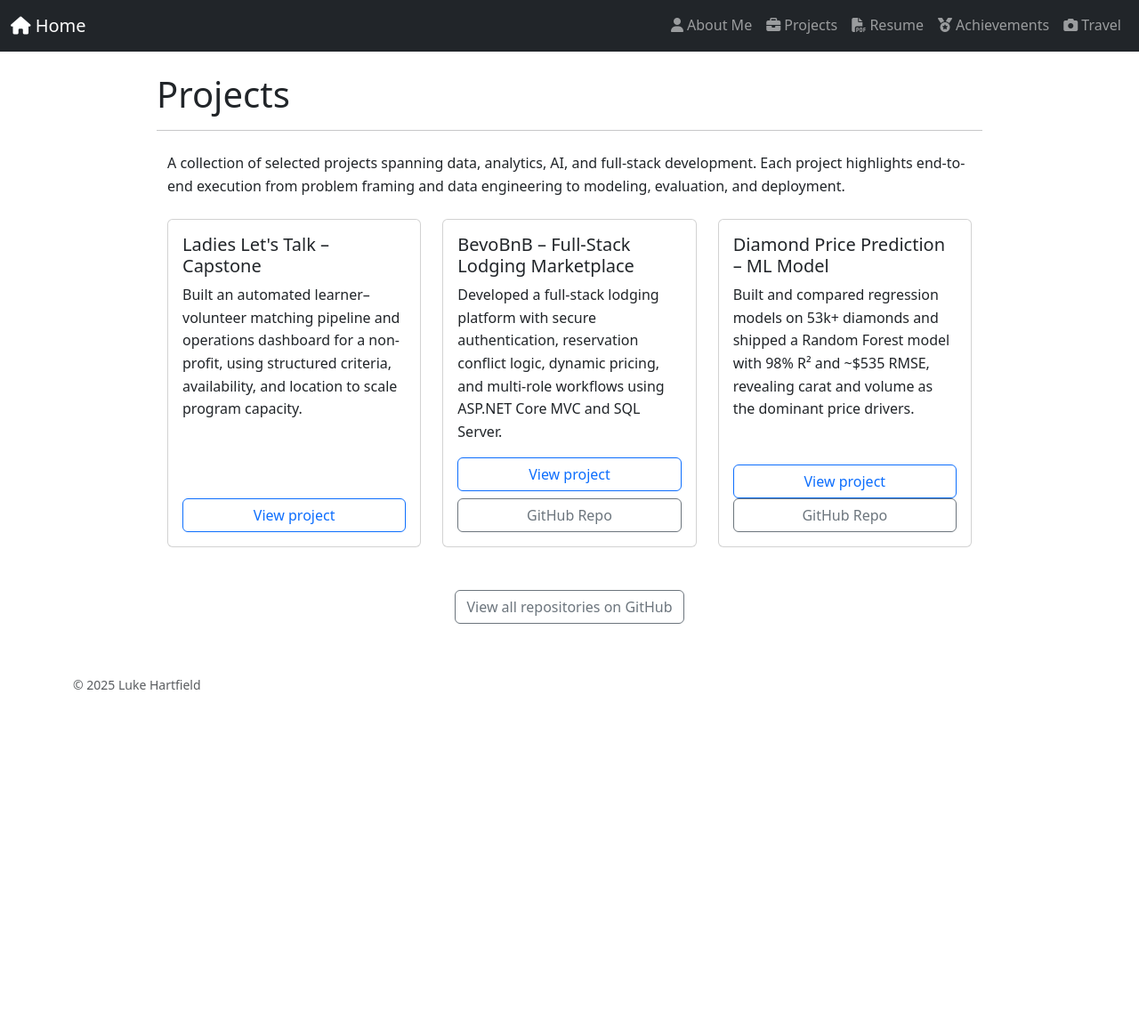
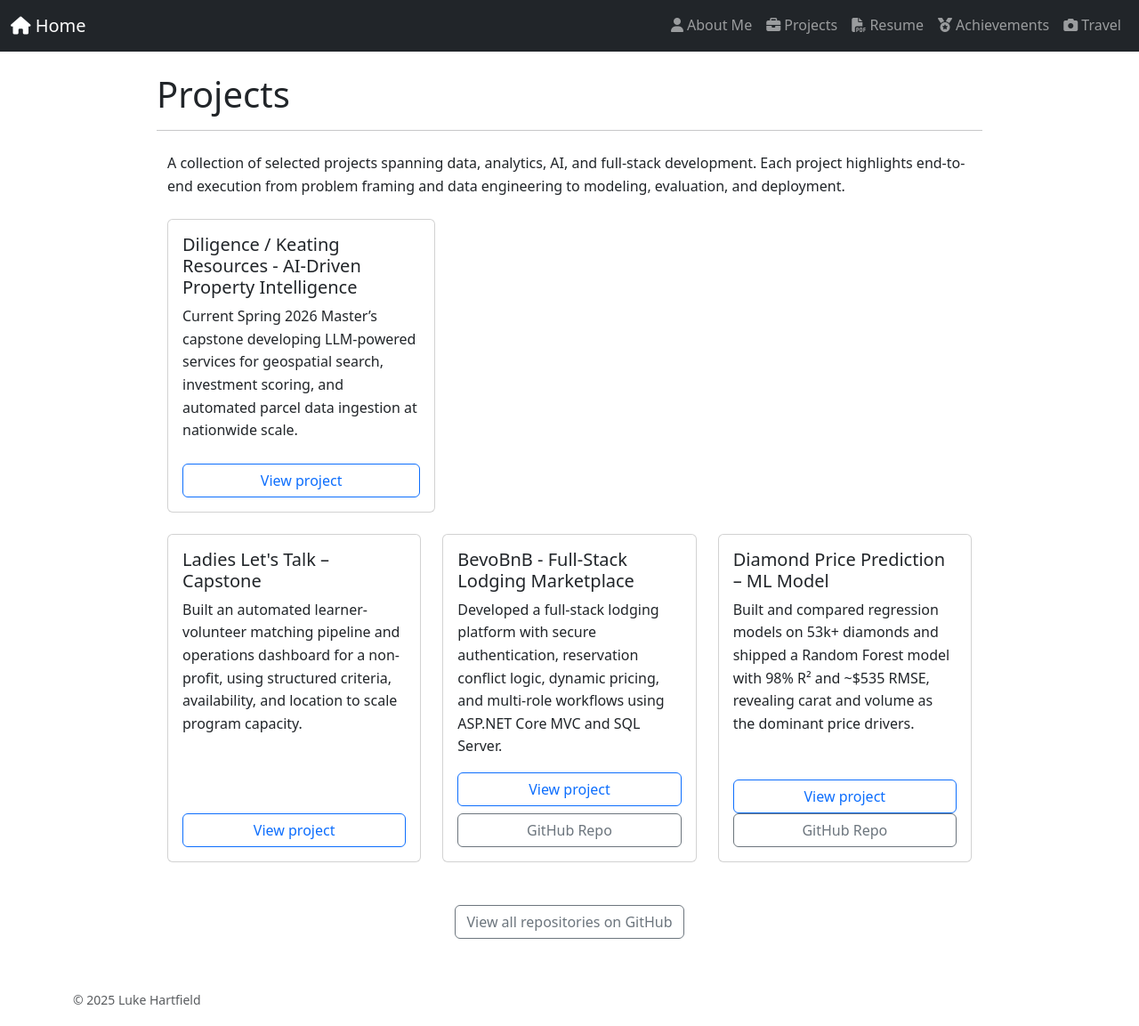
Before and after one commit to lukehartfield/lukehartfield.github.io, a Jekyll site: the page built from projects/index.md, in a window 1280 px wide. Shown: the whole page at 89% size. Built offline with Jekyll 4.4.1, drawn with Linux system fonts in a browser that asks for light colours; our own code applies the rules of GitHub Pages for plain Markdown files; before the commit the page ends 900 px from its top, so only the background shows below that.

Commit message:
Update index.md

```diff
--- a/projects/index.md
+++ b/projects/index.md
@@ -7,6 +7,24 @@
     A collection of selected projects spanning data, analytics, AI, and full-stack development. Each project highlights end-to-end execution from problem framing and data engineering to modeling, evaluation, and deployment.
   </p>
 
+  <!-- Diligence / Keating Resources -->
+<div class="col-md-6 col-lg-4 mb-4">
+  <div class="card h-100">
+    <div class="card-body d-flex flex-column">
+      <h2 class="h5 card-title">Diligence / Keating Resources - AI-Driven Property Intelligence</h2>
+      <p class="card-text flex-grow-1">
+        Current Spring 2026 Master’s capstone developing LLM-powered services for geospatial search, investment scoring,
+        and automated parcel data ingestion at nationwide scale.
+      </p>
+      <a class="btn btn-outline-primary mt-2"
+         href="{{ '/projects/keating/' | relative_url }}">
+        View project
+      </a>
+    </div>
+  </div>
+</div>
+
+
   <div class="row">
     <!-- Ladies Let's Talk -->
     <div class="col-md-6 col-lg-4 mb-4">
@@ -14,7 +32,7 @@
         <div class="card-body d-flex flex-column">
           <h2 class="h5 card-title">Ladies Let&apos;s Talk – Capstone</h2>
           <p class="card-text flex-grow-1">
-            Built an automated learner–volunteer matching pipeline and operations dashboard for a non-profit, using structured criteria, availability, and location to scale program capacity.
+            Built an automated learner-volunteer matching pipeline and operations dashboard for a non-profit, using structured criteria, availability, and location to scale program capacity.
           </p>
           <a class="btn btn-outline-primary mt-2"
              href="{{ '/projects/llt/' | relative_url }}">
@@ -28,7 +46,7 @@
 <div class="col-md-6 col-lg-4 mb-4">
   <div class="card h-100">
     <div class="card-body d-flex flex-column">
-      <h2 class="h5 card-title">BevoBnB – Full-Stack Lodging Marketplace</h2>
+      <h2 class="h5 card-title">BevoBnB - Full-Stack Lodging Marketplace</h2>
       <p class="card-text flex-grow-1">
         Developed a full-stack lodging platform with secure authentication, reservation conflict logic, dynamic pricing, and multi-role workflows using ASP.NET Core MVC and SQL Server.
       </p>
```
